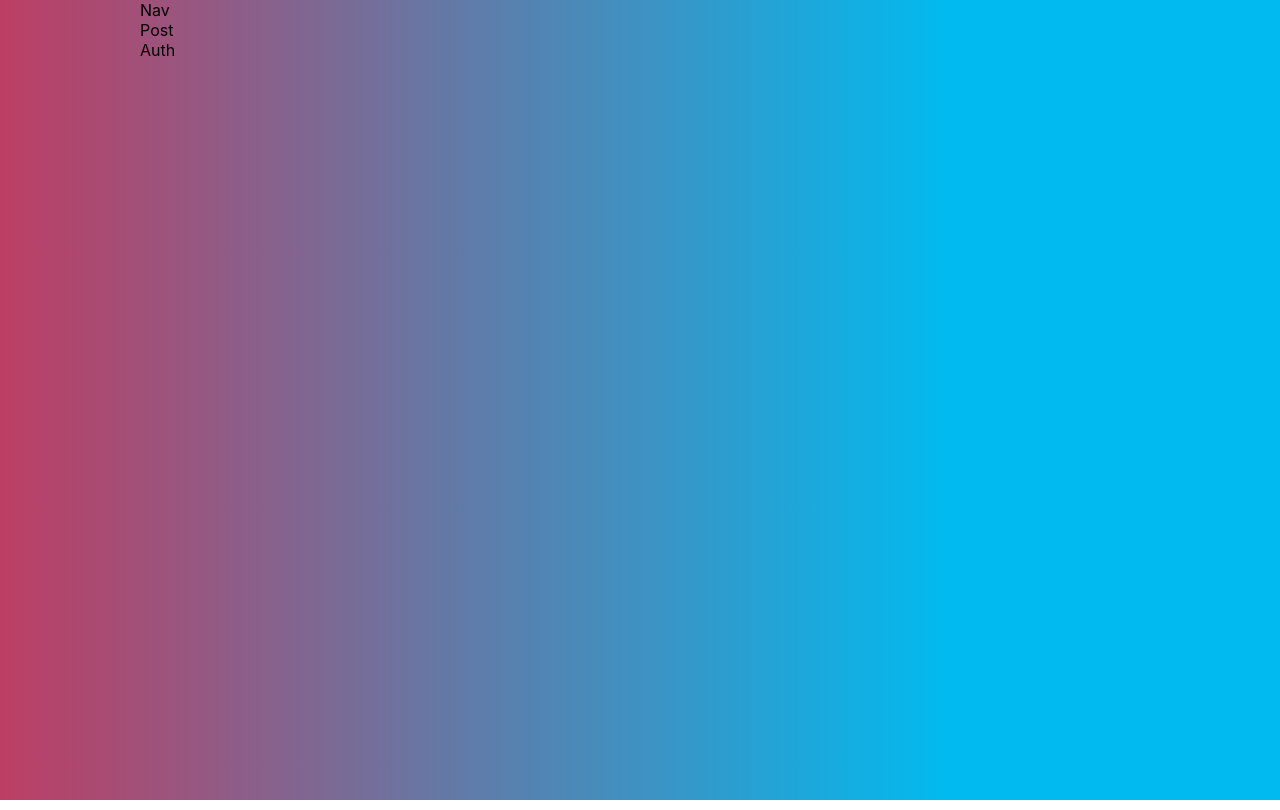
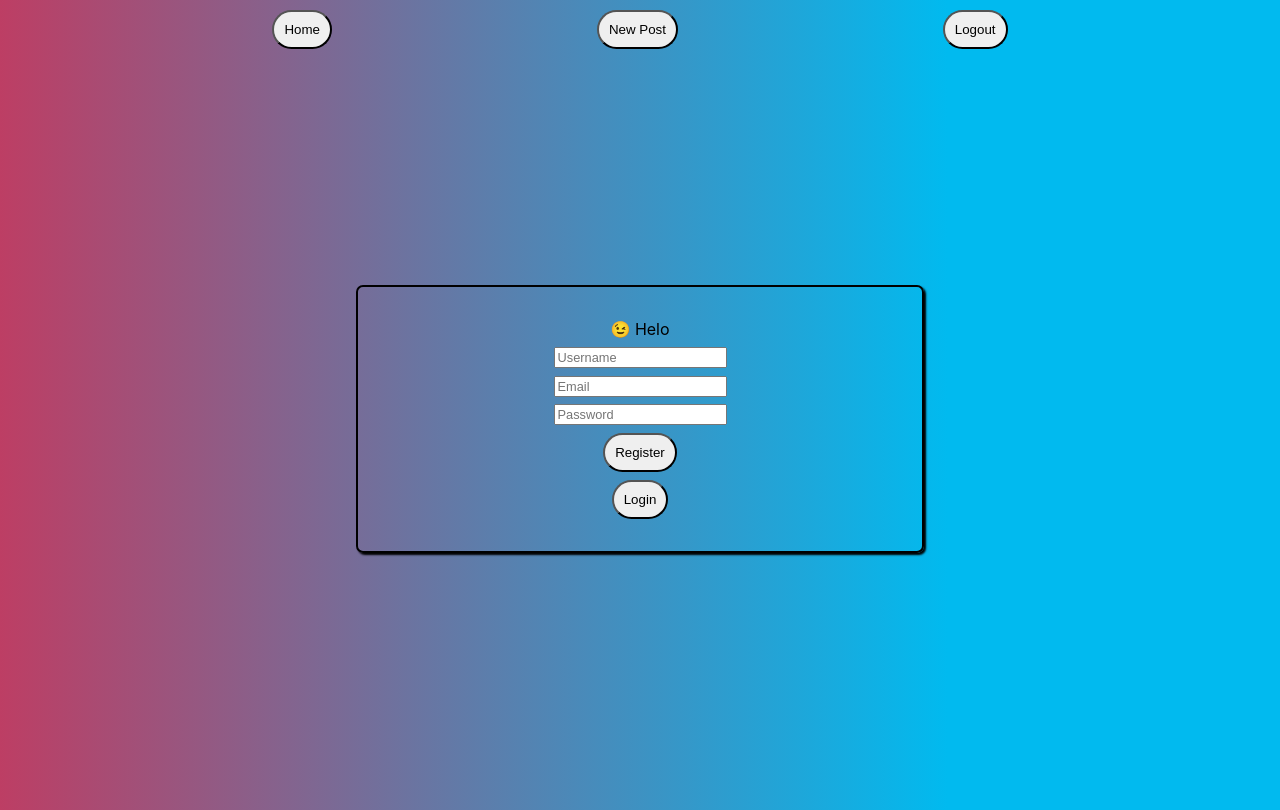
Before and after one commit to micahhowe/helo, a React (Create React App) app: page / in a window 1280 px wide. Built offline with nearby package versions, Linux system fonts and the light colour scheme.

Commit message:
made the login skeleton

```diff
--- a/src/App.css
+++ b/src/App.css
@@ -6,3 +6,12 @@ body {
   max-width: 1000px;
   margin: 0 auto;
 }
+.Nav {
+  display:flex;
+  justify-content: space-around;
+  margin: 10px 0 0 0;
+}
+button {
+  padding:10px;
+  border-radius:25px;
+}
--- a/src/App.js
+++ b/src/App.js
@@ -11,7 +11,6 @@ function App() {
   return (
     <div className="App">
       <Nav />
-      <Post />
       {routes}
     </div>
   );
--- /dev/null
+++ b/src/components/Auth/Auth.css
@@ -0,0 +1,33 @@
+.Auth {
+    display: flex;
+  }
+  .Auth .left,
+  .Auth .Login {
+    flex: 1;
+    display: flex;
+    flex-direction: column;
+    justify-content: center;
+    align-items: center;
+    min-height: calc(100vh - 60px);
+  }
+
+
+
+
+
+  .Auth .inputs-container {
+    display: flex;
+    flex-direction: column;
+    height: 200px;
+    border: 2px solid black;
+    border-radius: 7px;
+    width: 50%;
+    align-items: center;
+    justify-content: space-between;
+    padding: 2rem;
+    box-shadow: 2px 2px 2px black;
+  }
+
+  .Auth input {
+    font-size: .8rem;
+  }
--- a/src/components/Auth/Auth.js
+++ b/src/components/Auth/Auth.js
@@ -1,12 +1,82 @@
 import React, { Component } from 'react'
-//import {Link} from 'react-router-dom'
+import axios from 'axios'
+import { setUser } from '../../ducks/reducer'
+import { connect } from 'react-redux'
+import './Auth.css'
 
-export default class Auth extends Component {
+
+class Auth extends Component {
+  state = {
+    usernameInput: '',
+    emailInput: '',
+    passwordInput: ''
+  }
+  handleChange(e, key) {
+    this.setState({
+      [key]: e.target.value
+    })
+  }
+  registerUser = () => {
+    const {
+      usernameInput: username,
+      emailInput: email,
+      passwordInput: password
+    } = this.state
+    axios
+      .post('/auth/register', { username, email, password })
+      .then(res => {
+        this.props.setUser({ username, email })
+        this.props.history.push('/dashboard')
+      })
+      .catch(err => {
+        alert('Email is already in use.')
+      })
+  }
+  login = () => {
+    const {emailInput: email, passwordInput: password} = this.state
+    axios.post('/auth/login', {email, password}).then(res => {
+      const {username, email} = res.data.user
+      this.props.setUser({username, email})
+      this.props.history.push('/dashboard')
+    })
+    .catch(err => {
+      alert('Try again.')
+    })
+  }
   render() {
     return (
       <div className="Auth">
-       Auth
+
+        <div className="Login">
+          <div className="inputs-container">
+            <div className="Logo">
+            😉 Helo
+            </div>
+            <input
+              onChange={e => this.handleChange(e, 'usernameInput')}
+              type="text"
+              placeholder="Username"
+            />
+            <input
+              onChange={e => this.handleChange(e, 'emailInput')}
+              type="text"
+              placeholder="Email"
+            />
+            <input
+              onChange={e => this.handleChange(e, 'passwordInput')}
+              type="password"
+              placeholder="Password"
+            />
+            <button onClick={this.registerUser}>Register</button>
+            <button onClick={this.login}>Login</button>
+          </div>
+        </div>
       </div>
     )
   }
 }
+
+export default connect(
+  null,
+  { setUser }
+)(Auth)
--- a/src/components/Nav/Nav.js
+++ b/src/components/Nav/Nav.js
@@ -1,11 +1,19 @@
 import React, { Component } from 'react'
-//import {Link} from 'react-router-dom'
+import {Link} from 'react-router-dom'
 
 export default class Nav extends Component {
   render() {
     return (
       <div className="Nav">
-        Nav
+    <Link>
+        <button>Home</button>
+    </Link>
+    <Link>
+        <button>New Post</button>
+    </Link>
+    <Link>
+        <button>Logout</button>
+    </Link>
       </div>
     )
   }
--- a/src/ducks/reducer.js
+++ b/src/ducks/reducer.js
@@ -0,0 +1,37 @@
+// INITIAL STATE
+const initialState = {
+    username: '',
+    email: '',
+    accountBalance: 0,
+    transaction: []
+  }
+
+  // ACTION CONSTANTS
+  const SET_USER = 'SET_USER'
+  const LOGOUT_USER = 'LOGOUT_USER'
+
+  // ACTION BUILDERS
+  export function setUser(user) {
+    return {
+      type: SET_USER,
+      payload: user
+    }
+  }
+  export function logoutUser() {
+    return {
+      type: LOGOUT_USER
+    }
+  }
+
+  // REDUCER
+  export default (state=initialState, action) => {
+    const {type, payload} = action
+    switch (type) {
+      case LOGOUT_USER:
+        return initialState
+      case SET_USER:
+        const {username, email} = payload
+        return {...state, username, email}
+      default: return state
+    }
+  }
--- a/src/ducks/store.js
+++ b/src/ducks/store.js
@@ -0,0 +1,7 @@
+import {createStore} from 'redux'
+import reducer from './reducer'
+
+export default createStore(
+    reducer,
+    window.__REDUX_DEVTOOLS_EXTENSION__ && window.__REDUX_DEVTOOLS_EXTENSION__()
+  )
--- a/src/index.js
+++ b/src/index.js
@@ -4,11 +4,15 @@ import './index.css';
 import App from './App';
 import * as serviceWorker from './serviceWorker';
 import { HashRouter } from 'react-router-dom'
+import { Provider } from 'react-redux'
+import store from '../src/ducks/store'
 
 ReactDOM.render(
 
 <HashRouter>
+<Provider store={store}>
     <App />
+</Provider>
 </HashRouter>
 , document.getElementById('root'));
 
```
